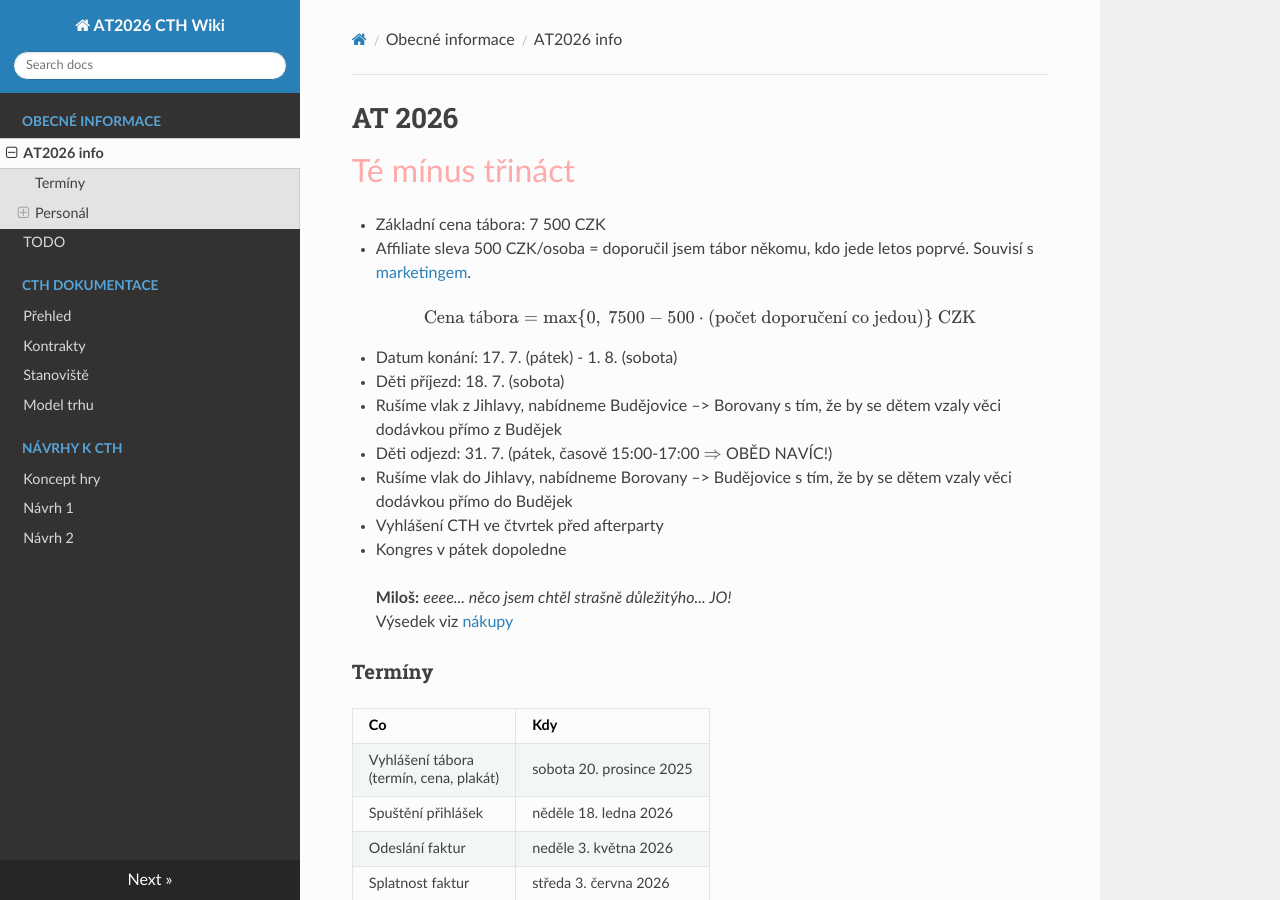
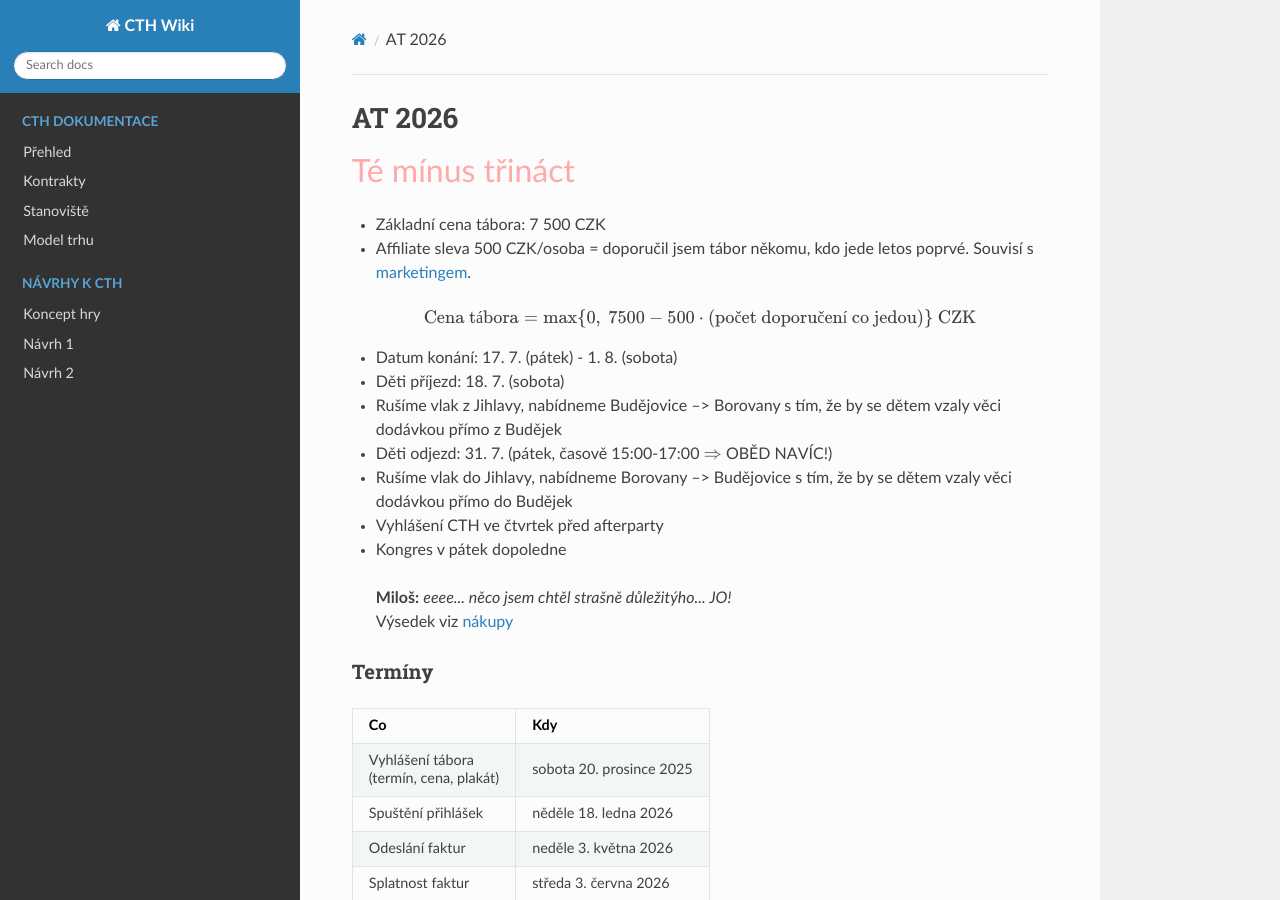
Before and after one commit to jmi3/at-cth-2026, an MkDocs documentation site: the page built from docs/index.md, in a window 1280 px wide and 900 px high. Built offline with MkDocs 1.6.1, drawn with Linux system fonts in a browser that asks for light colours; nearby versions of some CDN libraries.

Commit message:
Smazání zvolenovic

```diff
--- a/mkdocs.yml
+++ b/mkdocs.yml
@@ -1,4 +1,4 @@
-site_name: AT2026 CTH Wiki
+site_name: CTH Wiki
 docs_dir: docs
 theme:
   name: readthedocs
@@ -8,9 +8,6 @@ theme:
     - content.code.copy
     - content.tabs.link
 nav:
-  - Obecné informace:
-      - AT2026 info: index.md
-      - TODO: todo_list.md
   - CTH Dokumentace:
       - Přehled: cth/kontext.md
       - Kontrakty: cth/kontrakty.md
```
